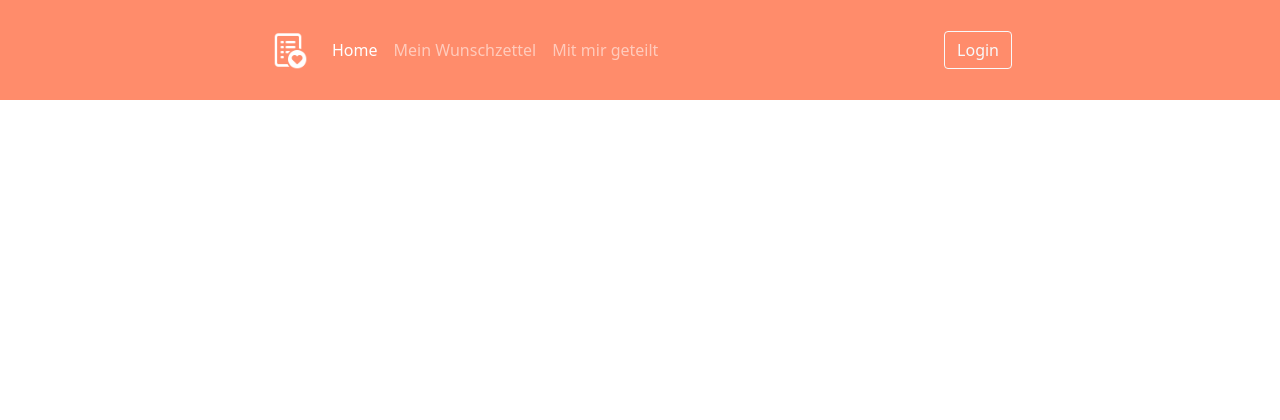
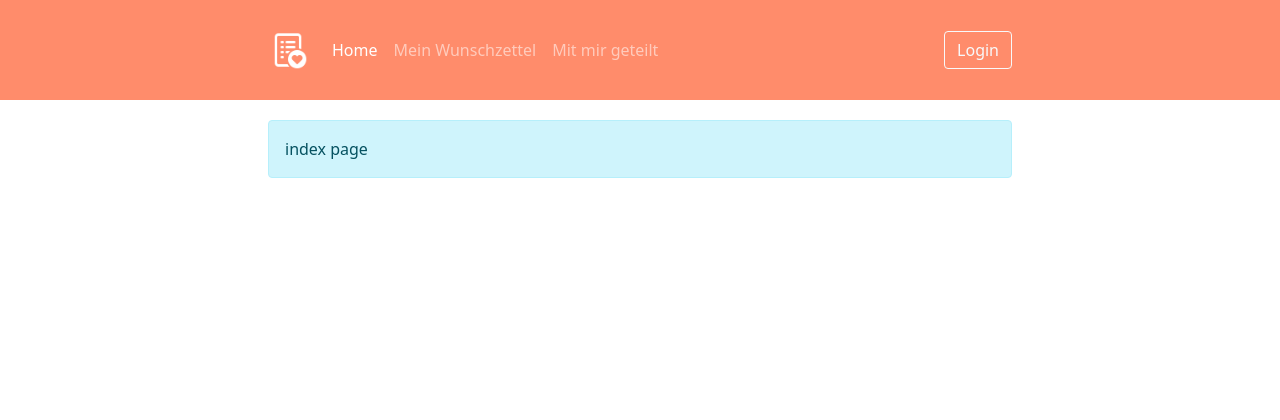
Before and after one commit to allokz/django-wishlist, a Django app: page / in a window 1280 px wide. Shown: the top 420 px of the page. Run offline with Django 3.2, Linux system fonts and the light colour scheme; some libraries are stand-ins or nearby versions.

Commit message:
added info alert
alert to indicate index page

```diff
--- a/templates/index.html
+++ b/templates/index.html
@@ -1 +1,7 @@
 {% extends "base_generic.html" %}
+
+{% block content %}
+<div class="alert alert-info" role="alert">
+    index page
+</div>
+{% endblock %}
```
